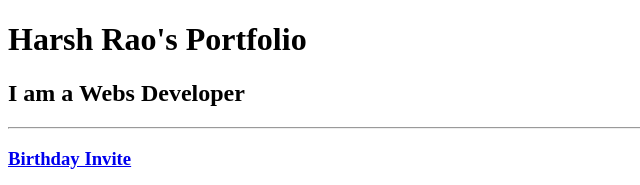
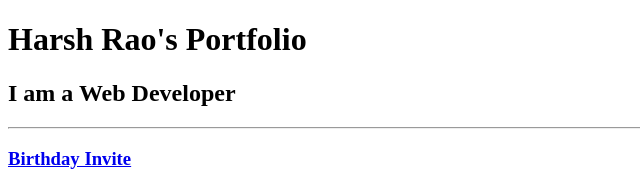
Before and after one commit to ThatDeparted2061/html-portfolio, a plain HTML site: page index.html in a window 1280 px wide. Shown: the top 185 px of the page, 0-640 px from the left. Drawn offline with Linux system fonts and the light colour scheme.

Commit message:
index.html

```diff
--- a/index.html
+++ b/index.html
@@ -6,7 +6,7 @@
   </head>
   <body>
     <h1>Harsh Rao's Portfolio</h1>
-    <h2>I am a Webs Developer</h2>
+    <h2>I am a Web Developer</h2>
     <hr/>
     <h3><a href="../3.4 Birthday Invite Project/index.html">Birthday Invite</a></h3>
     <img src="./assets/images/Birthday-invite.png" height="500" width="500" alt="Birthday invite webpage screenshot">
```
